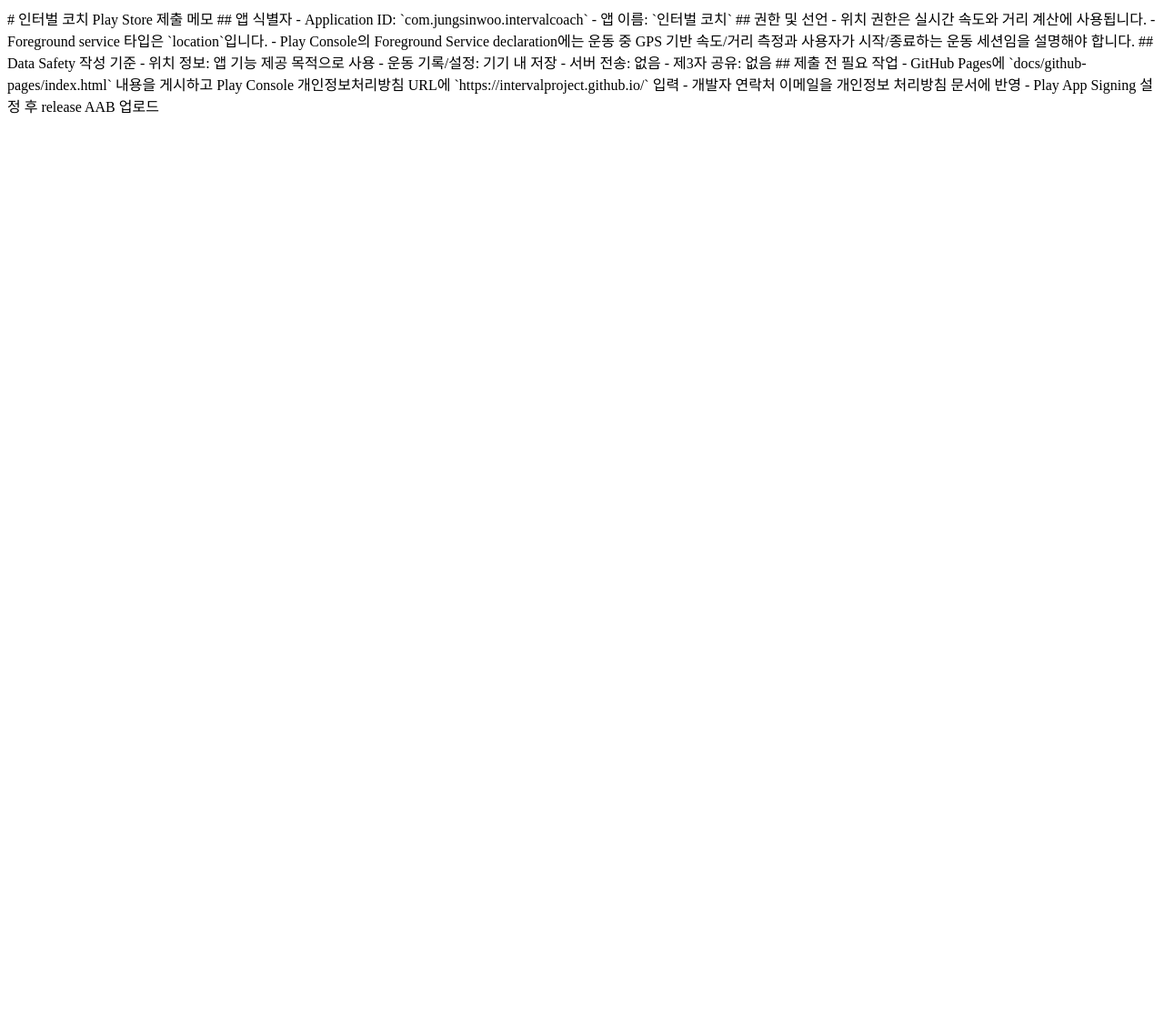
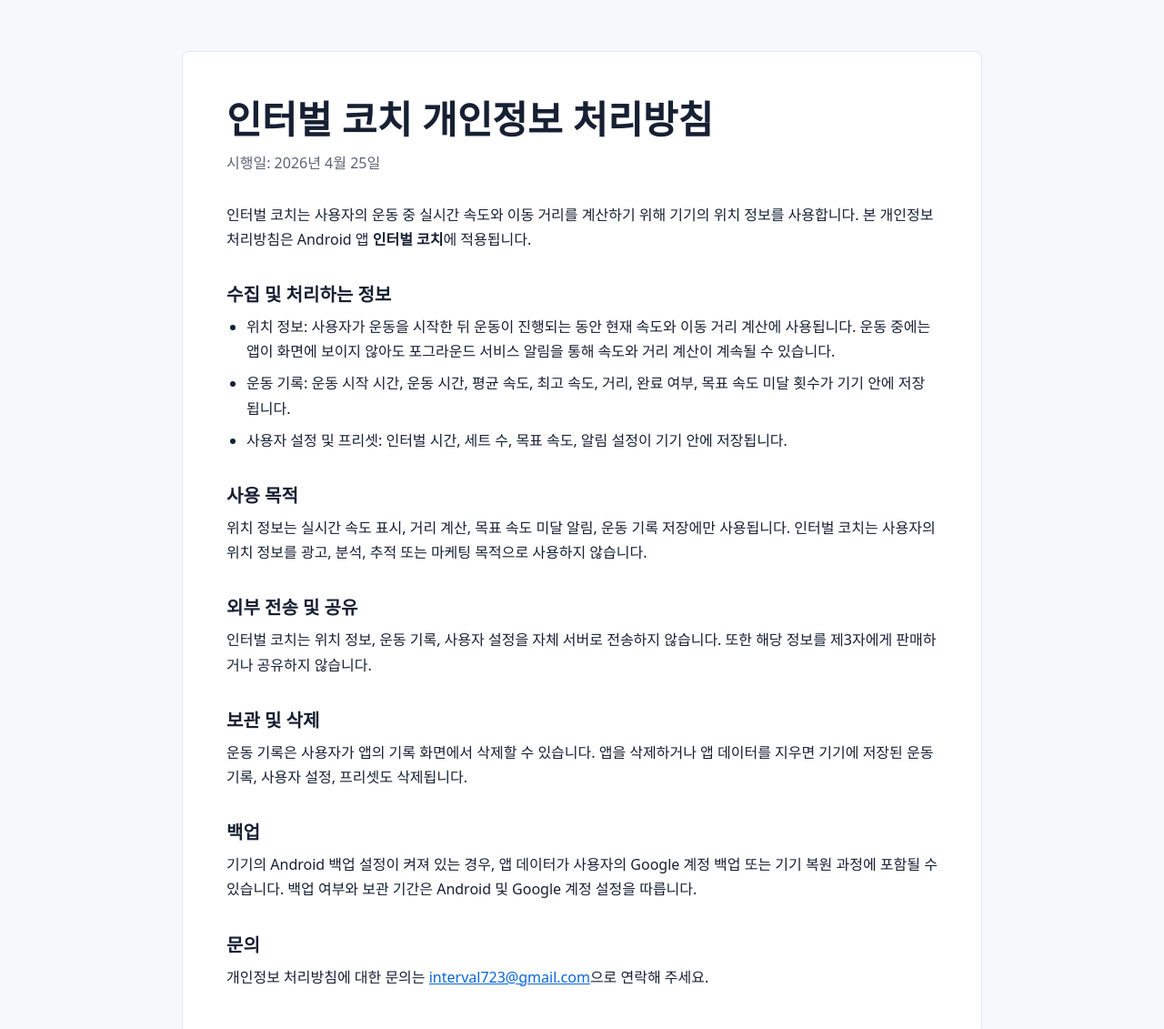
Before and after one commit to intervalProject/intervalProject.github.io, a plain HTML site: page index.html in a window 1280 px wide. Shown: the top 1131 px of the page at 91% size. Before the commit the page ends 800 px from the top, so only its background shows below. Drawn offline with Linux system fonts and the light colour scheme.

Commit message:
Update index.html

```diff
--- a/index.html
+++ b/index.html
@@ -1,25 +1,155 @@
-# 인터벌 코치 Play Store 제출 메모
+<!doctype html>
+<html lang="ko">
+  <head>
+    <meta charset="utf-8" />
+    <meta name="viewport" content="width=device-width, initial-scale=1" />
+    <meta
+      name="description"
+      content="인터벌 코치 Android 앱의 개인정보 처리방침입니다."
+    />
+    <title>인터벌 코치 개인정보 처리방침</title>
+    <link rel="canonical" href="https://intervalproject.github.io/" />
+    <style>
+      :root {
+        color-scheme: light;
+        --bg: #f6f8fb;
+        --surface: #ffffff;
+        --text: #172033;
+        --muted: #5b6472;
+        --line: #dfe5ee;
+        --accent: #0b66d8;
+      }
 
-## 앱 식별자
+      * {
+        box-sizing: border-box;
+      }
 
-- Application ID: `com.jungsinwoo.intervalcoach`
-- 앱 이름: `인터벌 코치`
+      body {
+        margin: 0;
+        font-family: system-ui, -apple-system, BlinkMacSystemFont, "Segoe UI", sans-serif;
+        line-height: 1.7;
+        color: var(--text);
+        background: var(--bg);
+      }
 
-## 권한 및 선언
+      main {
+        width: min(880px, calc(100% - 32px));
+        margin: 0 auto;
+        padding: 56px 0;
+      }
 
-- 위치 권한은 실시간 속도와 거리 계산에 사용됩니다.
-- Foreground service 타입은 `location`입니다.
-- Play Console의 Foreground Service declaration에는 운동 중 GPS 기반 속도/거리 측정과 사용자가 시작/종료하는 운동 세션임을 설명해야 합니다.
+      article {
+        border: 1px solid var(--line);
+        border-radius: 8px;
+        background: var(--surface);
+        padding: clamp(24px, 5vw, 48px);
+      }
 
-## Data Safety 작성 기준
+      h1,
+      h2 {
+        line-height: 1.25;
+      }
 
-- 위치 정보: 앱 기능 제공 목적으로 사용
-- 운동 기록/설정: 기기 내 저장
-- 서버 전송: 없음
-- 제3자 공유: 없음
+      h1 {
+        margin: 0 0 8px;
+        font-size: clamp(28px, 5vw, 42px);
+      }
 
-## 제출 전 필요 작업
+      h2 {
+        margin: 34px 0 10px;
+        font-size: 20px;
+      }
 
-- GitHub Pages에 `docs/github-pages/index.html` 내용을 게시하고 Play Console 개인정보처리방침 URL에 `https://intervalproject.github.io/` 입력
-- 개발자 연락처 이메일을 개인정보 처리방침 문서에 반영
-- Play App Signing 설정 후 release AAB 업로드
+      p,
+      ul {
+        margin: 0 0 16px;
+      }
+
+      ul {
+        padding-left: 22px;
+      }
+
+      li + li {
+        margin-top: 8px;
+      }
+
+      a {
+        color: var(--accent);
+      }
+
+      .meta {
+        color: var(--muted);
+        margin-bottom: 30px;
+      }
+
+      .contact {
+        margin-bottom: 0;
+      }
+    </style>
+  </head>
+  <body>
+    <main>
+      <article>
+        <h1>인터벌 코치 개인정보 처리방침</h1>
+        <p class="meta">시행일: 2026년 4월 25일</p>
+
+        <p>
+          인터벌 코치는 사용자의 운동 중 실시간 속도와 이동 거리를 계산하기 위해
+          기기의 위치 정보를 사용합니다. 본 개인정보 처리방침은 Android 앱
+          <strong>인터벌 코치</strong>에 적용됩니다.
+        </p>
+
+        <h2>수집 및 처리하는 정보</h2>
+        <ul>
+          <li>
+            위치 정보: 사용자가 운동을 시작한 뒤 운동이 진행되는 동안 현재 속도와
+            이동 거리 계산에 사용됩니다. 운동 중에는 앱이 화면에 보이지 않아도
+            포그라운드 서비스 알림을 통해 속도와 거리 계산이 계속될 수 있습니다.
+          </li>
+          <li>
+            운동 기록: 운동 시작 시간, 운동 시간, 평균 속도, 최고 속도, 거리,
+            완료 여부, 목표 속도 미달 횟수가 기기 안에 저장됩니다.
+          </li>
+          <li>
+            사용자 설정 및 프리셋: 인터벌 시간, 세트 수, 목표 속도, 알림 설정이
+            기기 안에 저장됩니다.
+          </li>
+        </ul>
+
+        <h2>사용 목적</h2>
+        <p>
+          위치 정보는 실시간 속도 표시, 거리 계산, 목표 속도 미달 알림, 운동 기록
+          저장에만 사용됩니다. 인터벌 코치는 사용자의 위치 정보를 광고, 분석,
+          추적 또는 마케팅 목적으로 사용하지 않습니다.
+        </p>
+
+        <h2>외부 전송 및 공유</h2>
+        <p>
+          인터벌 코치는 위치 정보, 운동 기록, 사용자 설정을 자체 서버로 전송하지
+          않습니다. 또한 해당 정보를 제3자에게 판매하거나 공유하지 않습니다.
+        </p>
+
+        <h2>보관 및 삭제</h2>
+        <p>
+          운동 기록은 사용자가 앱의 기록 화면에서 삭제할 수 있습니다. 앱을
+          삭제하거나 앱 데이터를 지우면 기기에 저장된 운동 기록, 사용자 설정,
+          프리셋도 삭제됩니다.
+        </p>
+
+        <h2>백업</h2>
+        <p>
+          기기의 Android 백업 설정이 켜져 있는 경우, 앱 데이터가 사용자의 Google
+          계정 백업 또는 기기 복원 과정에 포함될 수 있습니다. 백업 여부와 보관
+          기간은 Android 및 Google 계정 설정을 따릅니다.
+        </p>
+
+        <h2>문의</h2>
+        <p class="contact">
+          개인정보 처리방침에 대한 문의는
+          <a href="mailto:interval723@gmail.com">interval723@gmail.com</a>으로
+          연락해 주세요.
+        </p>
+      </article>
+    </main>
+  </body>
+</html>
```
